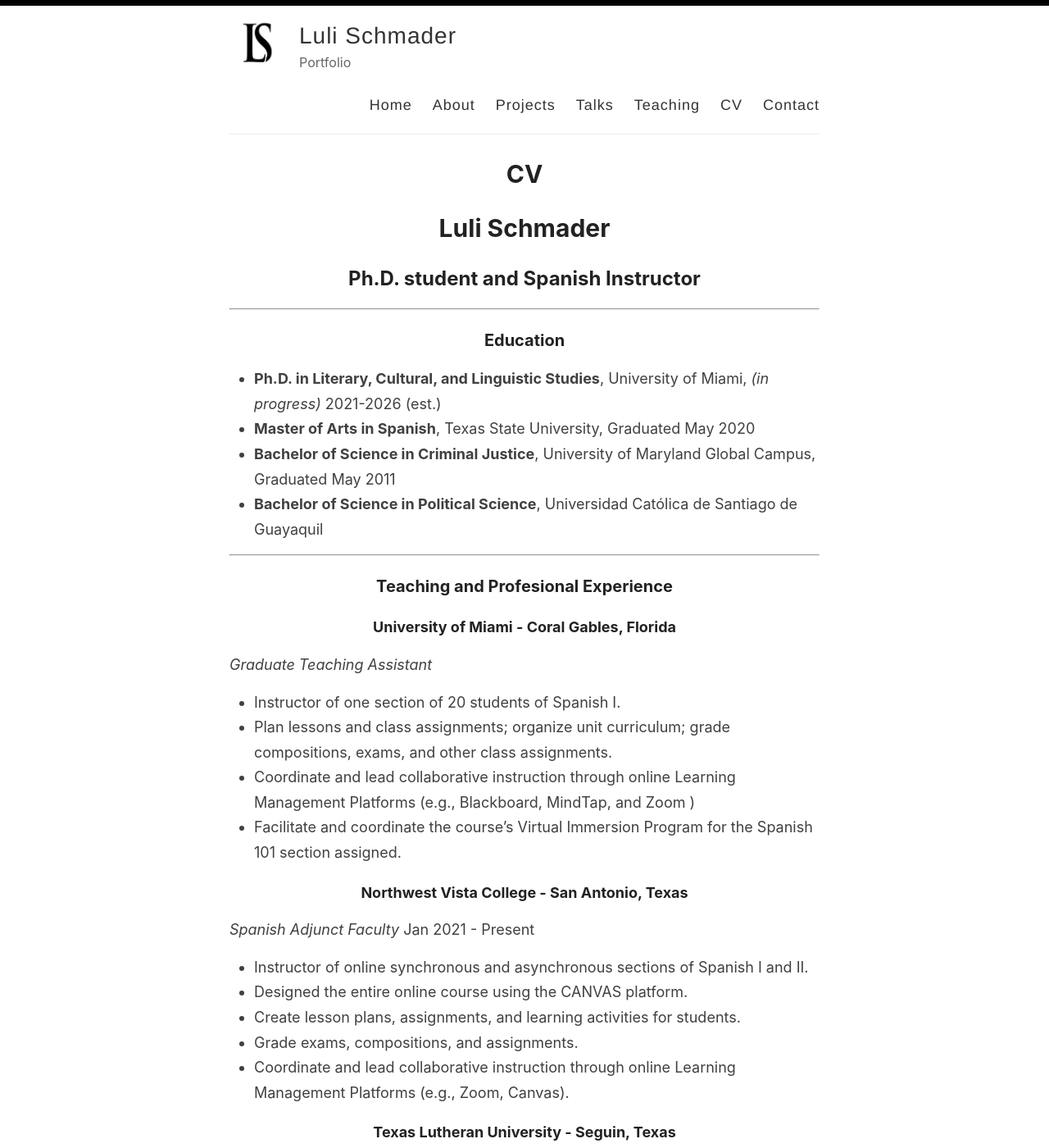
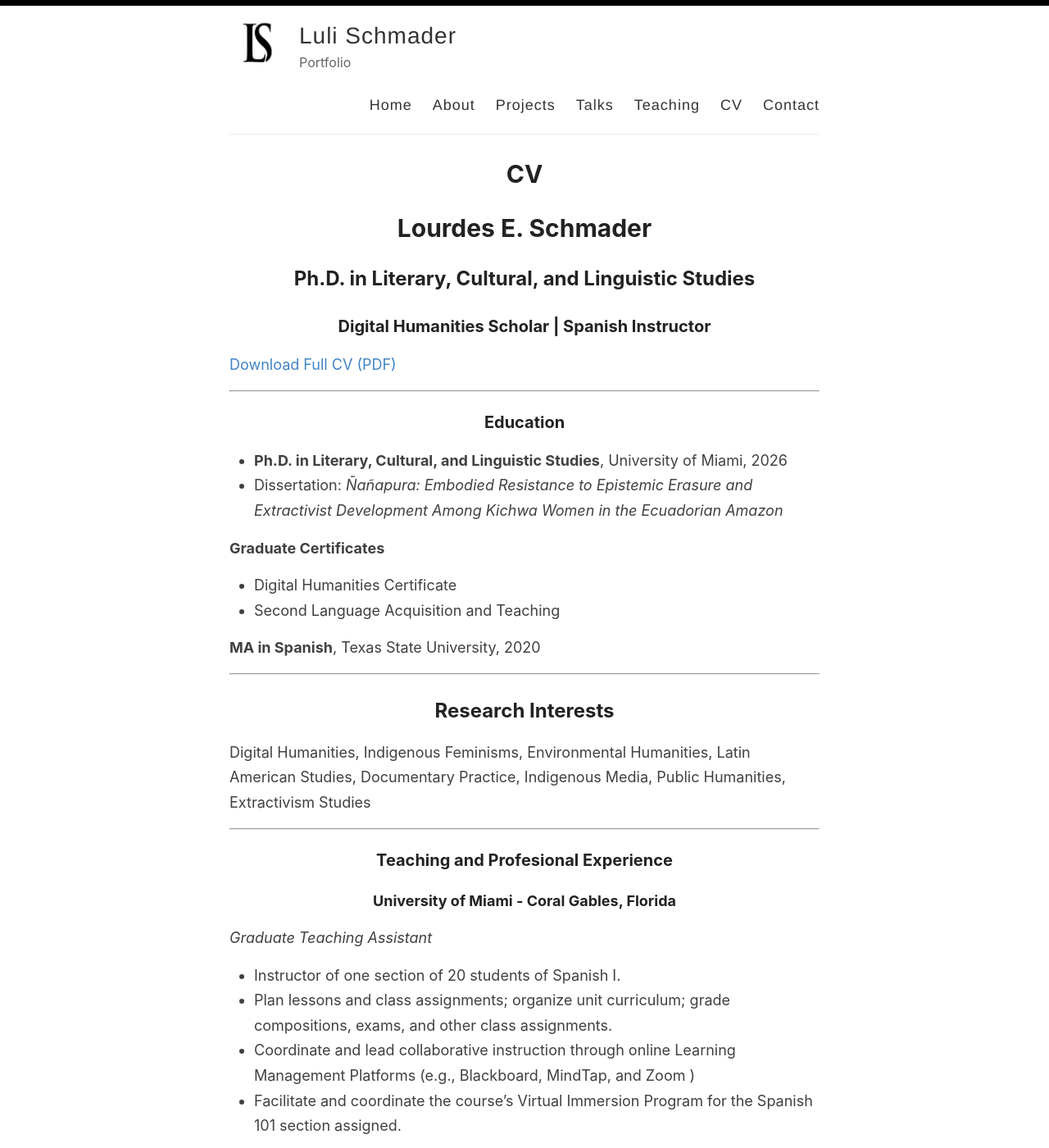
Before and after one commit to lulischmader/lulischmader.github.io, a Jekyll site: the page built from _pages/CV.md, in a window 1280 px wide and 1400 px high. Shown: the whole window at 82% size. Built offline with Jekyll 4.4.1, drawn with Linux system fonts in a browser that asks for light colours.

Commit message:
Update CV.md

```diff
--- a/_pages/CV.md
+++ b/_pages/CV.md
@@ -4,17 +4,30 @@ title: CV
 permalink: /cv/
 ---
 
-# Luli Schmader
-## Ph.D. student and Spanish Instructor
+# Lourdes E. Schmader
+## Ph.D. in Literary, Cultural, and Linguistic Studies
+### Digital Humanities Scholar | Spanish Instructor
+
+[Download Full CV (PDF)](/assets/pdfs/Schmader_Lourdes_CV_Updated_05-16-2026.pdf)
 
 ---
 
 ### Education
 
-- **Ph.D. in Literary, Cultural, and Linguistic Studies**, University of Miami, *(in progress)* 2021-2026 (est.)
-- **Master of Arts in Spanish**, Texas State University, Graduated May 2020
-- **Bachelor of Science in Criminal Justice**, University of Maryland Global Campus, Graduated May 2011
-- **Bachelor of Science in Political Science**, Universidad Católica de Santiago de Guayaquil
+- **Ph.D. in Literary, Cultural, and Linguistic Studies**, University of Miami, 2026
+- Dissertation: *Ñañapura: Embodied Resistance to Epistemic Erasure and Extractivist Development Among Kichwa Women in the Ecuadorian Amazon*
+
+**Graduate Certificates**
+- Digital Humanities Certificate
+- Second Language Acquisition and Teaching
+
+**MA in Spanish**, Texas State University, 2020
+
+---
+
+## Research Interests
+
+Digital Humanities, Indigenous Feminisms, Environmental Humanities, Latin American Studies, Documentary Practice, Indigenous Media, Public Humanities, Extractivism Studies
 
 ---
 
@@ -58,5 +71,7 @@ Aug.2018 - May 2020
 ### Languages
 - Spanish
 - English
+- Portuguese
+- Kichwa
 
 ---
```
